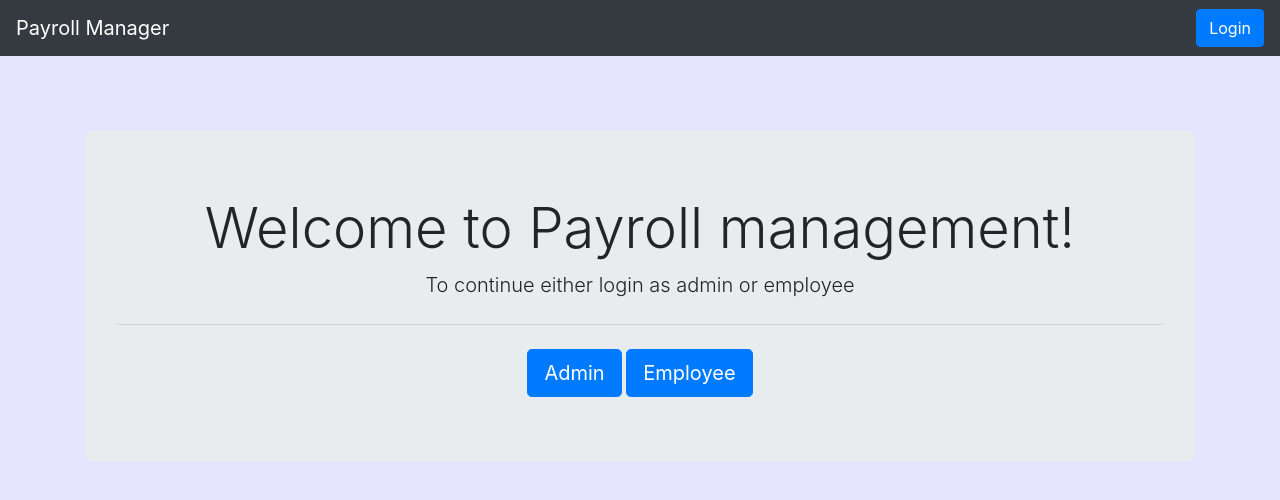
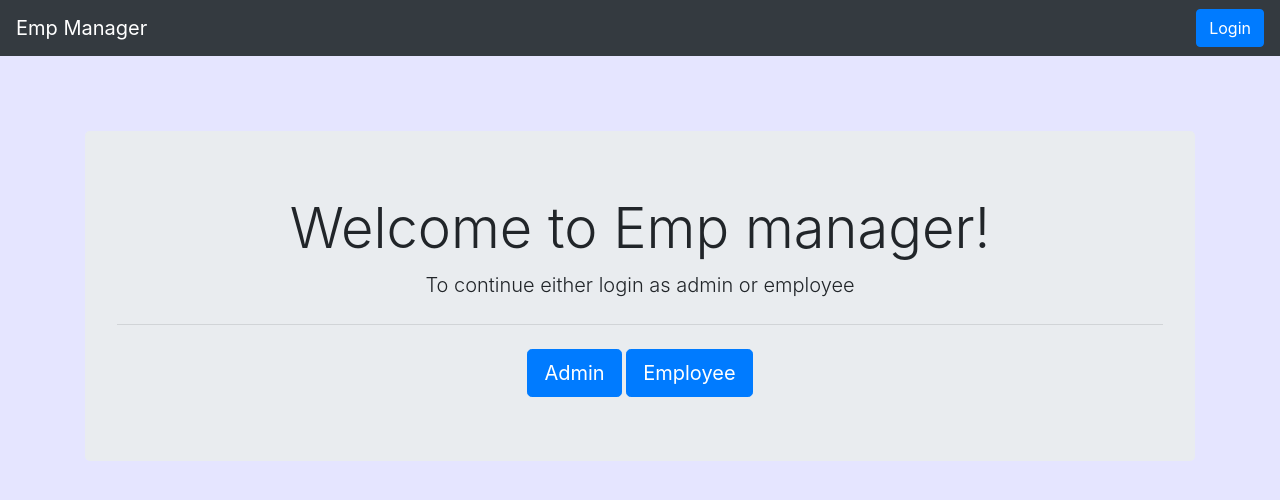
Before and after one commit to chirayurathi/payroll_management_system, a Django app: template payroll_manager/templates/payroll_manager/index.html in a window 1280 px wide. Shown: the top 500 px of the page. Run offline with Django 3.2, Linux system fonts and the light colour scheme; the template is opened without the code that fills it, so the values that code supplies are empty.

Commit message:
final fixes

```diff
--- a/payroll_manager/templates/payroll_manager/achievementChange.html
+++ b/payroll_manager/templates/payroll_manager/achievementChange.html
@@ -1,7 +1,7 @@
 {% extends 'payroll_manager/base.html' %}
 {% block content %}
 <div class="jumbotron" style="width: 80%;text-align: center;margin: 75px auto;">
-    <h1 class="display-6">Enter Address Details</h1>
+    <h1 class="display-6">Enter Achievement Details</h1>
     <form method="POST">
         {% csrf_token %}
         <div class="form-group">
--- a/payroll_manager/templates/payroll_manager/base.html
+++ b/payroll_manager/templates/payroll_manager/base.html
@@ -4,11 +4,11 @@
     <meta charset="utf-8">
     <meta name="viewport" content="width=device-width, initial-scale=1, shrink-to-fit=no">
     <link rel="stylesheet" href="https://cdn.jsdelivr.net/npm/bootstrap@4.5.3/dist/css/bootstrap.min.css" integrity="sha384-TX8t27EcRE3e/ihU7zmQxVncDAy5uIKz4rEkgIXeMed4M0jlfIDPvg6uqKI2xXr2" crossorigin="anonymous">
-    <title>Payroll Manager</title>
+    <title>Emp Manager</title>
   </head>
   <body style="height: 100%;background-color: #c5c5ff6e;">
     <nav class="navbar navbar-expand-lg navbar-dark bg-dark">
-        <a class="navbar-brand" href="#">Payroll Manager</a>
+        <a class="navbar-brand" href="#">Emp Manager</a>
         <button class="navbar-toggler" type="button" data-toggle="collapse" data-target="#navbarSupportedContent" aria-controls="navbarSupportedContent" aria-expanded="false" aria-label="Toggle navigation">
           <span class="navbar-toggler-icon"></span>
         </button>
--- a/payroll_manager/templates/payroll_manager/index.html
+++ b/payroll_manager/templates/payroll_manager/index.html
@@ -6,7 +6,7 @@
 {% endfor %}
 {% endif %}
 <div class="jumbotron" style="margin-top: 75px;text-align: center;">
-    <h1 class="display-4">Welcome to Payroll management!</h1>
+    <h1 class="display-4">Welcome to Emp manager!</h1>
     <p class="lead">To continue either login as admin or employee</p>
     <hr class="my-4">
     <a class="btn btn-primary btn-lg" href="{% url 'admin_login' %}" role="button">Admin</a>
--- a/payroll_manager/templates/payroll_manager/infoChange.html
+++ b/payroll_manager/templates/payroll_manager/infoChange.html
@@ -1,7 +1,7 @@
 {% extends 'payroll_manager/base.html' %}
 {% block content %}
 <div class="jumbotron" style="width: 80%;text-align: center;margin: 75px auto;">
-    <h1 class="display-6">Enter Address Details</h1>
+    <h1 class="display-6">Enter Employee Details</h1>
     <form method="POST">
         {% csrf_token %}
         <div class="form-group">
--- a/payroll_manager/templates/payroll_manager/payChange.html
+++ b/payroll_manager/templates/payroll_manager/payChange.html
@@ -1,7 +1,7 @@
 {% extends 'payroll_manager/base.html' %}
 {% block content %}
 <div class="jumbotron" style="width: 80%;text-align: center;margin: 75px auto;">
-    <h1 class="display-6">Enter Address Details</h1>
+    <h1 class="display-6">Enter Salary Details</h1>
     <form method="POST">
         {% csrf_token %}
         <div class="form-group">
```
